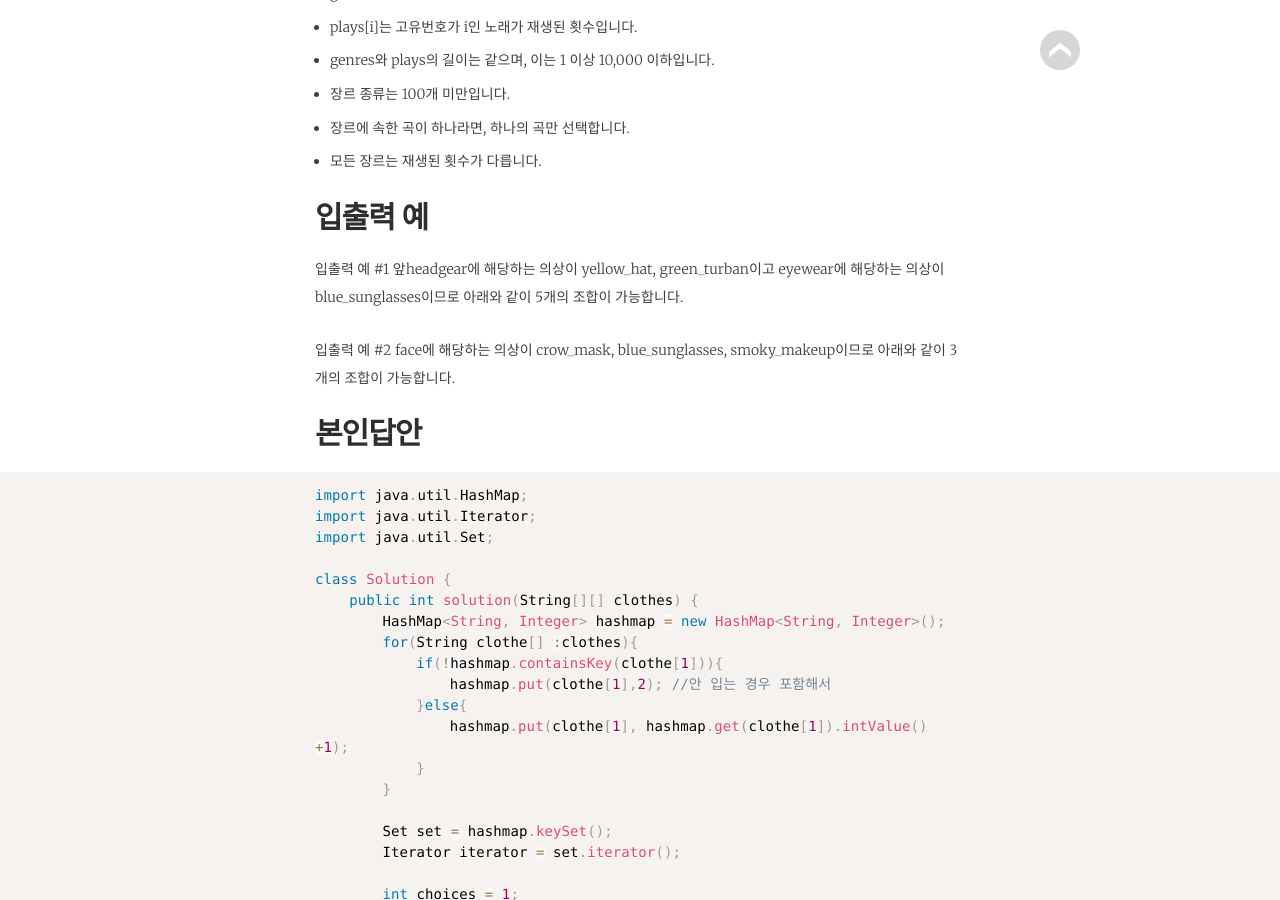
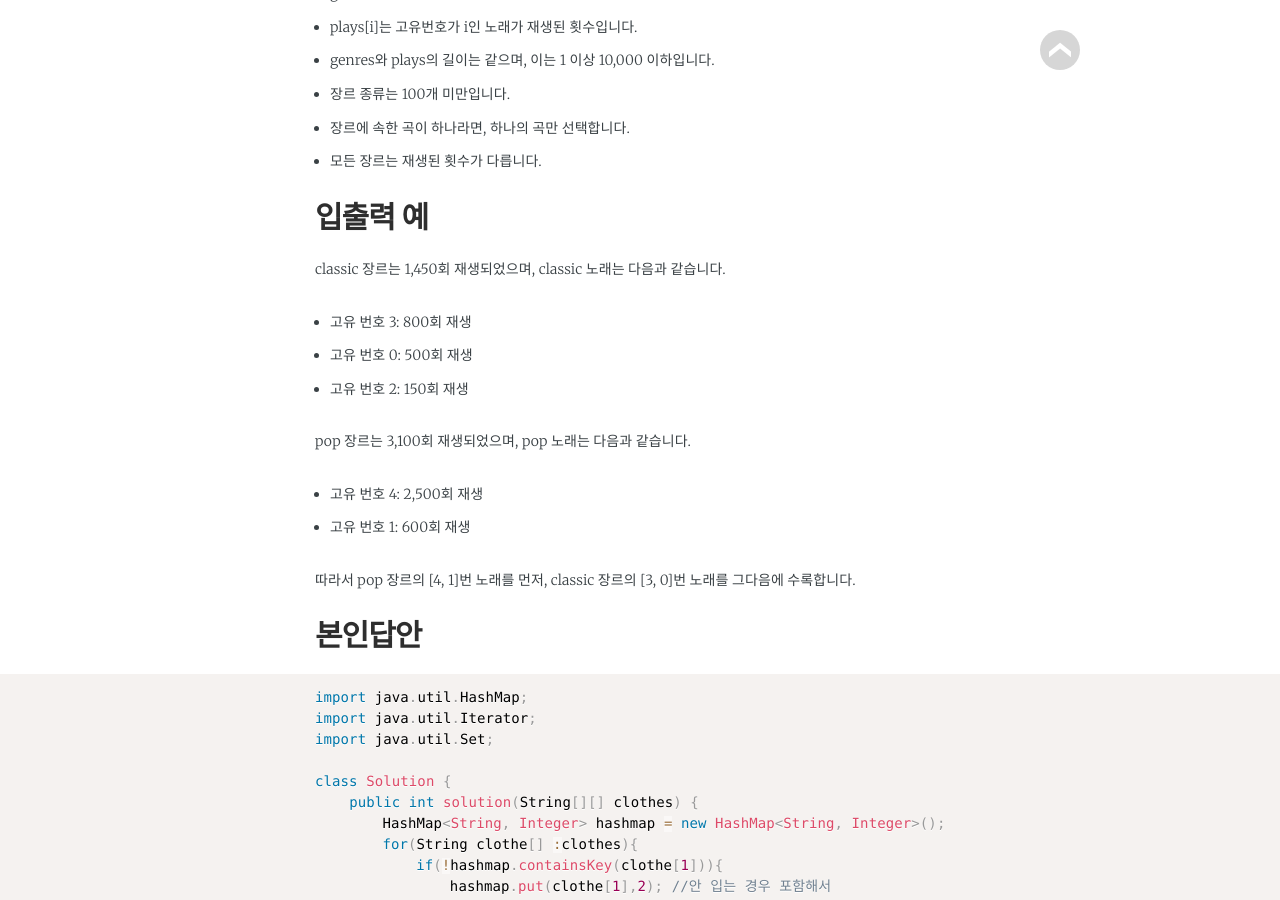
Before and after one commit to jwillmer/jekyllDecent, a Jekyll site: the page built from _posts/2019-02-13-algorithm-hash-4.md, in a window 1280 px wide and 900 px high, scrolled down 921 px. Built offline with Jekyll 4.4.1, drawn with Linux system fonts in a browser that asks for light colours; some web fonts are replaced.

Commit message:
Update 2019-02-13-algorithm-hash-4.md

```diff
--- a/_posts/2019-02-13-algorithm-hash-4.md
+++ b/_posts/2019-02-13-algorithm-hash-4.md
@@ -36,11 +36,16 @@ math:		   false
 
 
 ## 입출력 예
-입출력 예 #1 앞headgear에 해당하는 의상이 yellow_hat, green_turban이고 eyewear에 해당하는 의상이 blue_sunglasses이므로 아래와 같이 5개의 조합이 가능합니다.
+classic 장르는 1,450회 재생되었으며, classic 노래는 다음과 같습니다.
+ - 고유 번호 3: 800회 재생
+ - 고유 번호 0: 500회 재생
+ - 고유 번호 2: 150회 재생
 
-입출력 예 #2 face에 해당하는 의상이 crow_mask, blue_sunglasses, smoky_makeup이므로 아래와 같이 3개의 조합이 가능합니다.
+pop 장르는 3,100회 재생되었으며, pop 노래는 다음과 같습니다.
+ - 고유 번호 4: 2,500회 재생
+ - 고유 번호 1: 600회 재생
 
-
+따라서 pop 장르의 [4, 1]번 노래를 먼저, classic 장르의 [3, 0]번 노래를 그다음에 수록합니다.
 
 ## 본인답안
 
```
